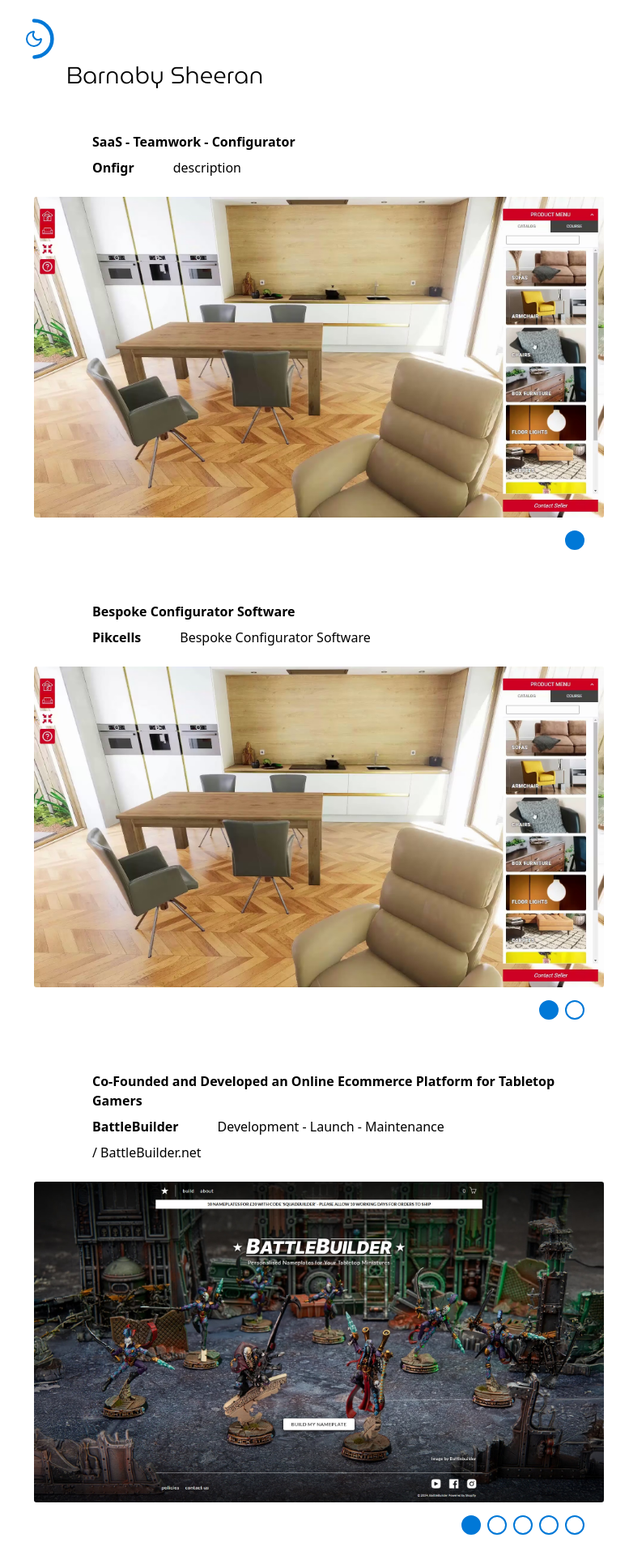
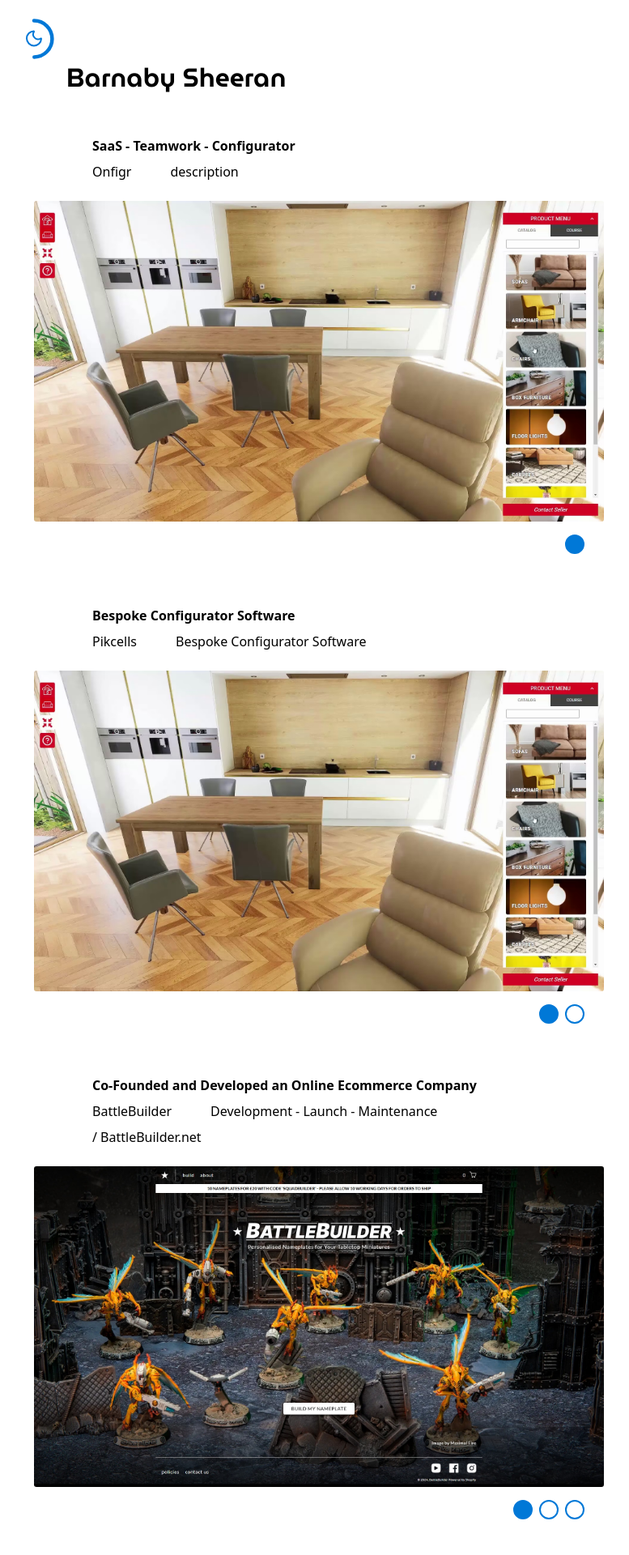
Before and after one commit to barnabysheeran/portfolio-barnaby-sheeran, a React (Vite) app: page / in a window 1280 px wide. Shown: the top 1920 px of the page at 81% size, without its empty margins (246-1023 px from the left). Built offline with nearby package versions, Linux system fonts and the light colour scheme.

Commit message:
feat: add Jost font and update font styles in CSS for improved typography

```diff
--- a/src/css/system/font.css
+++ b/src/css/system/font.css
@@ -1,38 +1,4 @@
-:root {
-  --font-headline: 'MuseoModerno', system-ui, sans-serif;
-  --font-body: 'Inter', system-ui, -apple-system, BlinkMacSystemFont, sans-serif;
-
-  /* Body text styles */
-  --font-body-heading: var(--font-body);
-  --font-body-content: var(--font-body);
-
-  /* Font weights */
-  --font-weight-body-heading: 600;  /* Semi-bold for body headings */
-  --font-weight-body-content: 400;  /* Regular for body content */
-  --font-weight-body-light: 300;    /* Light for captions/metadata */
-}
-
-/* Body text utility classes */
-.body-heading {
-  font-family: var(--font-body-heading);
-  font-weight: var(--font-weight-body-heading);
-  font-size: 1.125rem; /* 18px */
-  line-height: 1.4;
-}
-
-.body-content {
-  font-family: var(--font-body-content);
-  font-weight: var(--font-weight-body-content);
-  font-size: 1rem; /* 16px */
-  line-height: 1.6;
-}
-
-.body-caption {
-  font-family: var(--font-body);
-  font-weight: var(--font-weight-body-light);
-  font-size: 0.875rem; /* 14px */
-  line-height: 1.5;
-}
+/* ___________________________________________________ Font Face Declarations */
 
 @font-face {
   font-family: 'MuseoModerno';
@@ -49,3 +15,56 @@
   font-style: normal;
   font-display: swap;
 }
+
+@font-face {
+  font-family: 'Jost';
+  src: url('/assets/font/your-custom-font/Jost-VariableFont_wght.ttf') format('truetype');
+  font-weight: 100 900;
+  font-style: normal;
+  font-display: swap;
+}
+
+/* ___________________________________________________________ Font Variables */
+
+:root {
+  --font-museo: 'MuseoModerno', system-ui, sans-serif;
+  --font-inter: 'Inter', system-ui, sans-serif;
+  --font-jost: 'Jost', system-ui, sans-serif;
+
+  /* Body text styles */
+  --font-inter-heading: var(--font-inter);
+  --font-inter-content: var(--font-inter);
+
+  /* Font weights */
+  --font-weight-body-heading: 600;
+  --font-weight-body-content: 400;
+  --font-weight-body-light: 300;
+}
+
+/* ___________________________________________________________________ Header */
+
+.font-header-title {
+  font-family: var(--font-museo);
+  font-weight: 600;
+  font-size: 2.0rem; /* 32px */
+}
+
+/* _____________________________________________________________________ Body */
+
+.font-body-heading {
+  font-family: var(--font-museo);
+  font-weight: 600;
+  font-size: 2.0rem; /* 18px */
+}
+
+.font-body-content {
+  font-family: var(--font-museo);
+  font-weight: 400;
+  font-size: 2.0rem; /* 16px */
+}
+
+.font-body-link {
+  font-family: var(--font-museo);
+  font-weight: 800;
+  font-size: 2.0rem; /* 32px */
+}
--- a/src/data/projects.json
+++ b/src/data/projects.json
@@ -35,7 +35,7 @@
 
     {
         "id": "3",
-        "title": "Co-Founded and Developed an Online Ecommerce Platform for Tabletop Gamers",
+        "title": "Co-Founded and Developed an Online Ecommerce Company",
         "company": "BattleBuilder",
         "description": [
             "Development - Launch - Maintenance"
@@ -43,19 +43,11 @@
         "media": [
             {
                 "type": "image",
-                "url": "assets/project/battlebuilder/1.avif"
-            },
-            {
-                "type": "image",
                 "url": "assets/project/battlebuilder/2.avif"
             },
             {
                 "type": "image",
                 "url": "assets/project/battlebuilder/3.avif"
-            },
-            {
-                "type": "image",
-                "url": "assets/project/battlebuilder/4.avif"
             },
             {
                 "type": "image",
@@ -72,7 +64,7 @@
 
     {
         "id": "4",
-        "title": "These Beautiful Lies",
+        "title": "Freelance Creative Technologist",
         "company": "These Beautiful Lies",
         "description": [
             ""
--- a/src/ts/ui/component/button/text/ButtonText.module.css
+++ b/src/ts/ui/component/button/text/ButtonText.module.css
@@ -1,9 +1,13 @@
 .button-text {
+    position: relative;
+
     color: var(--colour-text);
+
     pointer-events: auto;
     cursor: pointer;
+
     text-decoration: none;
-    position: relative;
+
     display: inline-block;
 }
 
--- a/src/ts/ui/overlay/site-control/theme/ThemeSwitcher.module.css
+++ b/src/ts/ui/overlay/site-control/theme/ThemeSwitcher.module.css
@@ -47,7 +47,7 @@
 .sun-icon {
     opacity: 0;
     color: var(--colour-primary);
-    transform: translate(50%, 40%);
+    transform: translate(50%, 39%);
 }
 
 .sun-icon.active {
@@ -57,7 +57,7 @@
 .moon-icon {
     opacity: 0;
     color: var(--colour-primary);
-    transform: translate(50%, 40%);
+    transform: translate(50%, 38%);
 }
 
 .moon-icon.active {
--- a/src/ts/ui/site/header/SiteHeader.module.css
+++ b/src/ts/ui/site/header/SiteHeader.module.css
@@ -9,9 +9,5 @@
     padding-left: calc(var(--grid-cell-width) * 9.0);
     padding-right: calc(var(--grid-cell-width) * 3.0);
 
-    font-family: var(--font-headline);
-    font-weight: 300;
-    font-size: 1.8rem;
-
     color: var(--colour-text);
 }
--- a/src/ts/ui/site/header/SiteHeader.tsx
+++ b/src/ts/ui/site/header/SiteHeader.tsx
@@ -3,7 +3,9 @@
 export default function SiteHeader() {
   return (
     <div className={styles['site-header']}>
-      <div className={styles['title']}>Barnaby Sheeran</div>
+      <div className={`${styles['title']} font-header-title`}>
+        Barnaby Sheeran
+      </div>
     </div>
   );
 }
--- a/src/ts/ui/site/project/text/SiteProjectText.module.css
+++ b/src/ts/ui/site/project/text/SiteProjectText.module.css
@@ -61,9 +61,6 @@
 }
 
 .description {
-  font-size: 1rem;
-  font-weight: 400;
-
   color: var(--colour-text);
 }
 
--- a/src/ts/ui/site/project/text/SiteProjectText.tsx
+++ b/src/ts/ui/site/project/text/SiteProjectText.tsx
@@ -23,7 +23,9 @@
       <div className={styles['row-details']}>
         {/* Company - Optional */}
         {projectData.company && (
-          <p className={styles['company']}>{projectData.company}</p>
+          <p className={styles[`${'company'} font-body-heading`]}>
+            {projectData.company}
+          </p>
         )}
 
         {/* Description - Optional */}
@@ -31,7 +33,10 @@
           projectData.description.length > 0 && (
             <div className={styles['holder-description']}>
               {projectData.description.map((desc, idx) => (
-                <p className={styles['description']} key={idx}>
+                <p
+                  className={styles[`${'description'} font-body-content`]}
+                  key={idx}
+                >
                   {desc}
                 </p>
               ))}
@@ -41,7 +46,7 @@
 
       {/* Links Row - Optional */}
       {projectData.links && projectData.links.length > 0 && (
-        <div className={styles['row-links']}>
+        <div className={styles[`${'row-links'} font-body-link`]}>
           {projectData.links.map((link) => (
             <ButtonText
               key={link.url}
```
Also changed, not shown: public/assets/font/jost/Jost-Italic-VariableFont_wght.ttf (added), public/assets/font/jost/Jost-VariableFont_wght.ttf (added).
